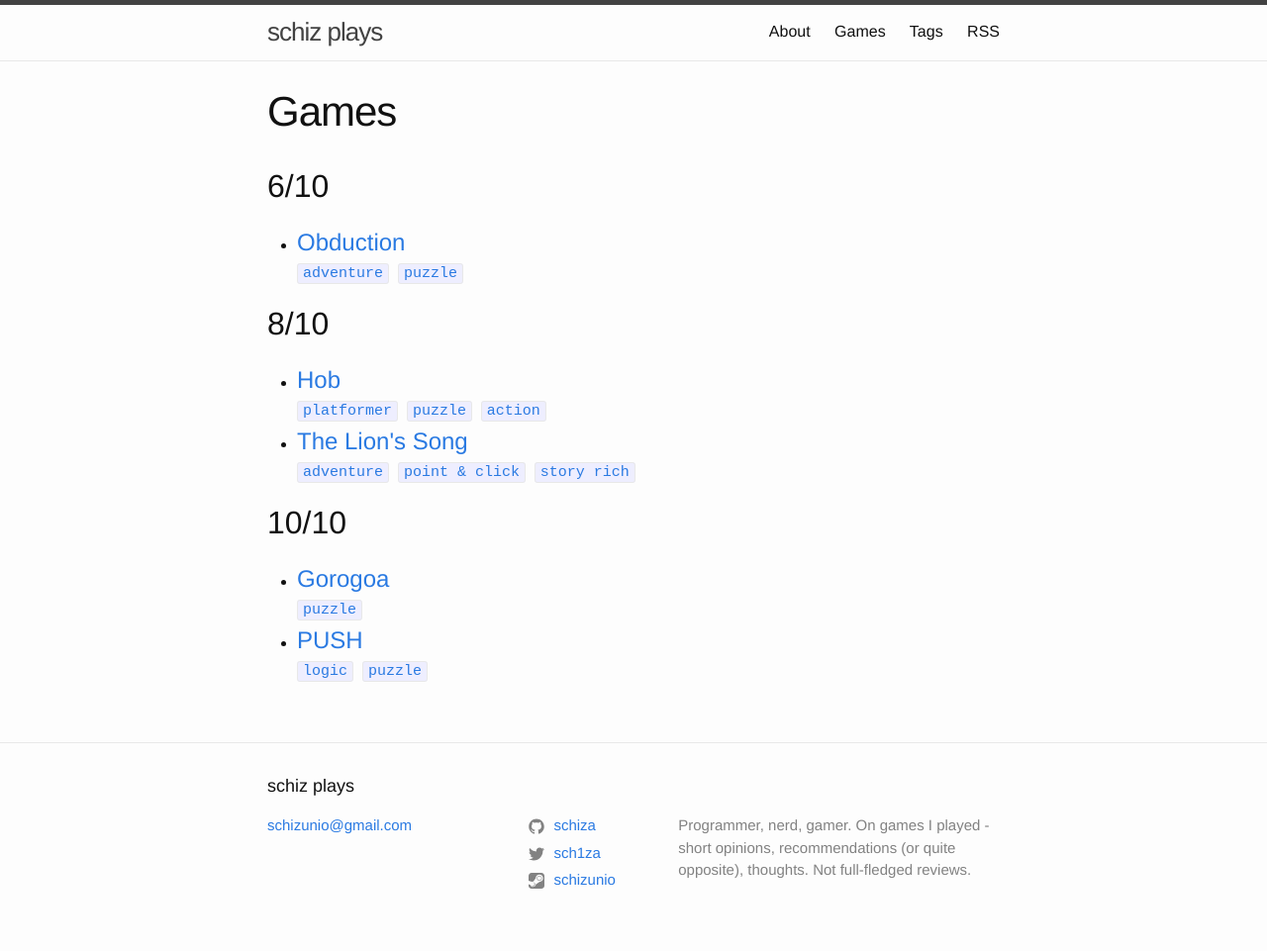
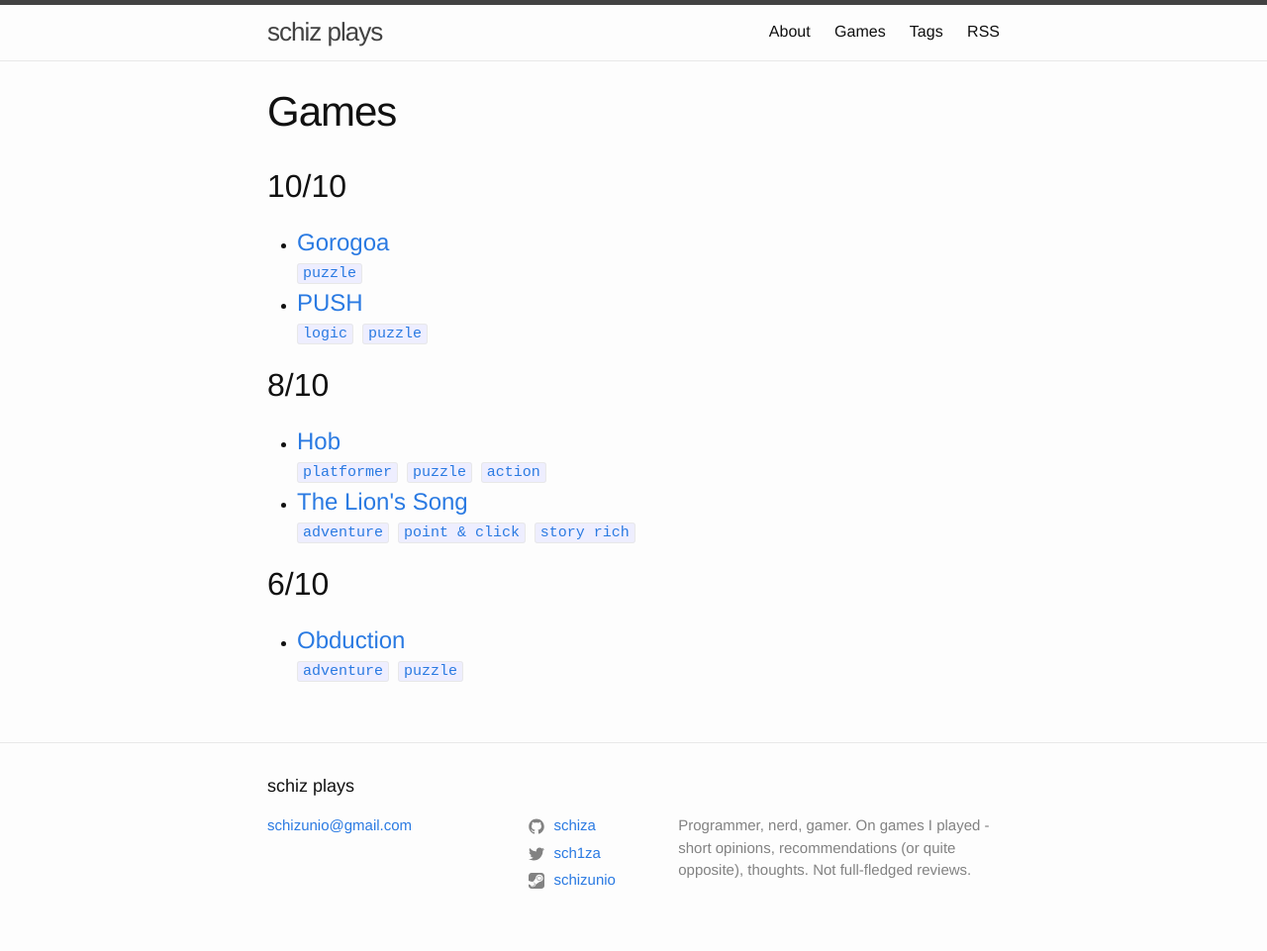
Before and after one commit to schiza/schiza.github.io, a Jekyll site: the page built from games.md, in a window 1280 px wide. Shown: the whole page at 99% size. Built offline with Jekyll 4.4.1, drawn with Linux system fonts in a browser that asks for light colours.

Commit message:
Fix sorting by rating on games page, for good

```diff
--- a/games.md
+++ b/games.md
@@ -3,11 +3,11 @@ layout: page
 title: Games
 permalink: /games/
 ---
-
-{% assign posts_grouped = site.posts | where: "game", "true" | group_by: 'rating' | sort: 'name' | reversed %}
-{% for group in posts_grouped %}
-  {% assign rating = group.name %}
-  {% assign posts = group.items %}
+{% assign ratings = site.posts | where: "game", "true" | map: 'rating' | uniq | sort | reverse %}
+{% assign posts_grouped = site.posts | where: "game", "true" | group_by: 'rating' %}
+{% for rating in ratings %}
+  {% assign group = posts_grouped | where: "name", rating | first %}
+  {% assign posts = group.items | sort: "title" %}
   <h2>{{ rating }}/10</h2>
   <ul>
     {% for post in posts %}
```
